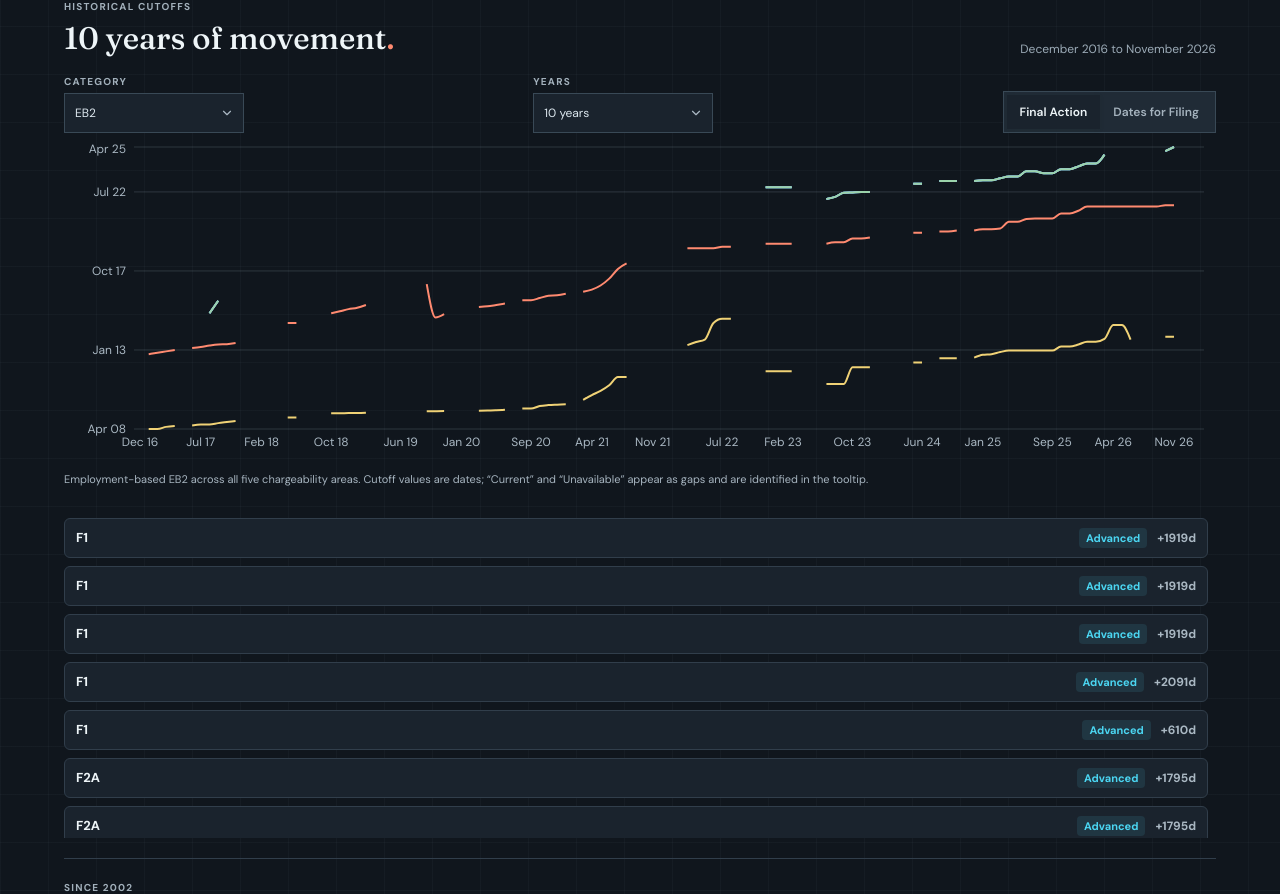
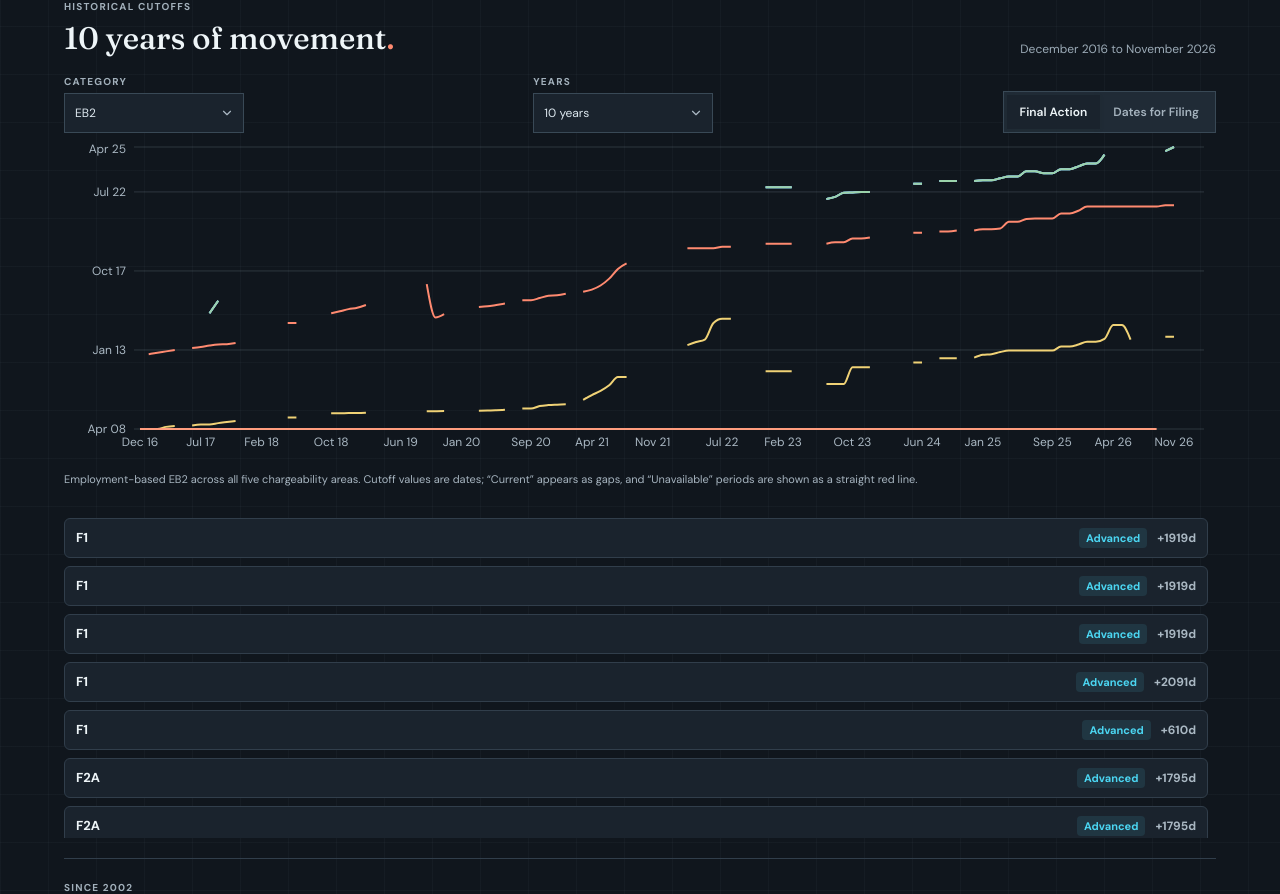
Before and after one commit to alpeshrpatel/visapulse, a React (Vite) app: page / in a window 1280 px wide. Shown: the part 1894-2788 px from the top of the page. Built offline with nearby package versions, Linux system fonts and the light colour scheme.

Commit message:
Show unavailable historical cutoffs as a straight red line

```diff
--- a/src/App.jsx
+++ b/src/App.jsx
@@ -627,7 +627,7 @@ function App() {
             )}
           </div>
           <p className="trend-note">
-            {preference === 'employmentBased' ? 'Employment-based' : 'Family-sponsored'} {categoryLabels[selectedTrendCategory] ?? selectedTrendCategory} across all five chargeability areas. Cutoff values are dates; “Current” and “Unavailable” appear as gaps and are identified in the tooltip.
+            {preference === 'employmentBased' ? 'Employment-based' : 'Family-sponsored'} {categoryLabels[selectedTrendCategory] ?? selectedTrendCategory} across all five chargeability areas. Cutoff values are dates; “Current” appears as gaps, and “Unavailable” periods are shown as a straight red line.
           </p>
         </section>
 
--- a/src/HistoricalCutoffChart.jsx
+++ b/src/HistoricalCutoffChart.jsx
@@ -58,6 +58,11 @@ function formatAxisDate(value) {
 }
 
 export default function HistoricalCutoffChart({ data, countries, countryNames }) {
+  const finiteValues = data.flatMap((point) =>
+    countries.map((country) => point.values[country]).filter(Number.isFinite),
+  )
+  const unavailableLevel = finiteValues.length ? Math.min(...finiteValues) : null
+
   return (
     <ResponsiveContainer width="100%" height="100%">
       <LineChart data={data} margin={{ top: 5, right: 12, left: 4, bottom: 3 }} accessibilityLayer>
@@ -109,6 +114,24 @@ export default function HistoricalCutoffChart({ data, countries, countryNames })
             isAnimationActive={false}
           />
         ))}
+        {unavailableLevel !== null
+          ? countries.map((key) => (
+              <Line
+                key={`${key}-unavailable`}
+                type="monotone"
+                dataKey={(point) =>
+                  point.statuses[key] === 'Unavailable' ? unavailableLevel : null
+                }
+                name={`Unavailable (${countryNames[key]})`}
+                stroke="var(--change-retrogression)"
+                strokeWidth={2}
+                dot={false}
+                activeDot={{ r: 4, strokeWidth: 0 }}
+                connectNulls
+                isAnimationActive={false}
+              />
+            ))
+          : null}
       </LineChart>
     </ResponsiveContainer>
   )
```
Also changed, not shown: 1 other file (tests, documents, lock files or other folders).
